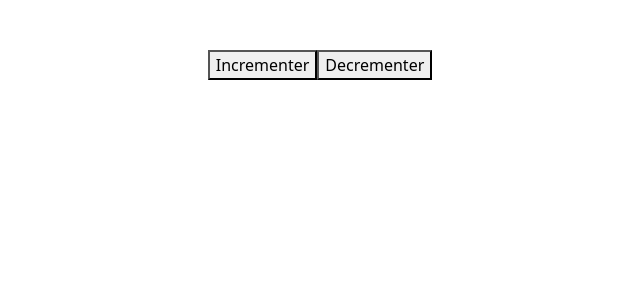
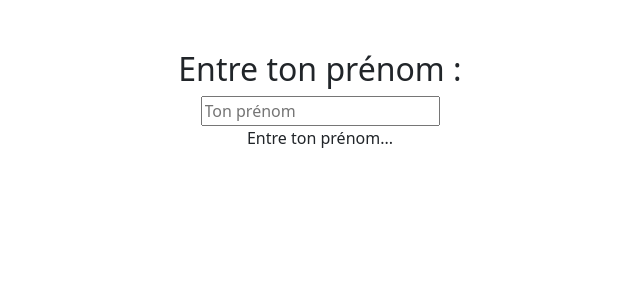
Before and after one commit to NAILAinfo/Portfolio_React, a React (Vite) app: page / in a window 1280 px wide. Shown: the top 300 px of the page, without its empty margins (320-960 px from the left). Built offline with nearby package versions, Linux system fonts and the light colour scheme.

Commit message:
modifier le titre de la fenetre avec useEffect

```diff
--- a/src/App.tsx
+++ b/src/App.tsx
@@ -1,21 +1,24 @@
-import { useEffect , useState} from "react";
+import { useState, useEffect } from "react";
 
 export default function App() {
-    const [count, setCount] = useState(0);
-useEffect(() => {
-    document.title = "Compteur " + count;
-  }, [count]); // tableau vide = exécute une seule fois au montage
+  const [prenom, setPrenom] = useState("");
 
+  useEffect(() => {
+    if (prenom !== "") {
+      console.log(`Bienvenue, ${prenom} !`);
+    }
+  }, [prenom]); // se déclenche à chaque changement de prénom
 
   return (
-
-
-
-
     <div style={{ textAlign: "center", marginTop: "50px" }}>
-    <button onClick={()=> setCount(count+1)}>Incrementer</button>
-    <button onClick={()=> setCount(count-1)}>Decrementer</button>
-
+      <h2>Entre ton prénom :</h2>
+      <input
+        type="text"
+        value={prenom}
+        onChange={(e) => setPrenom(e.target.value)}
+        placeholder="Ton prénom"
+      />
+      <p>{prenom !== "" ? `Bienvenue, ${prenom} !` : "Entre ton prénom..."}</p>
     </div>
   );
 }
```
